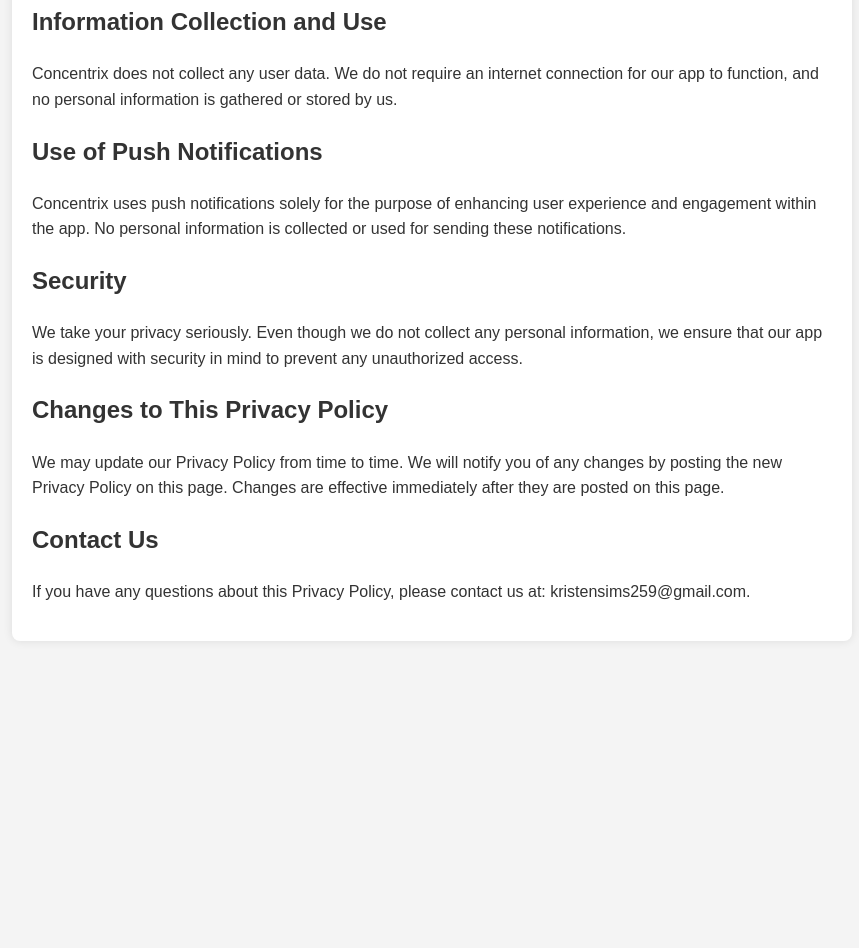
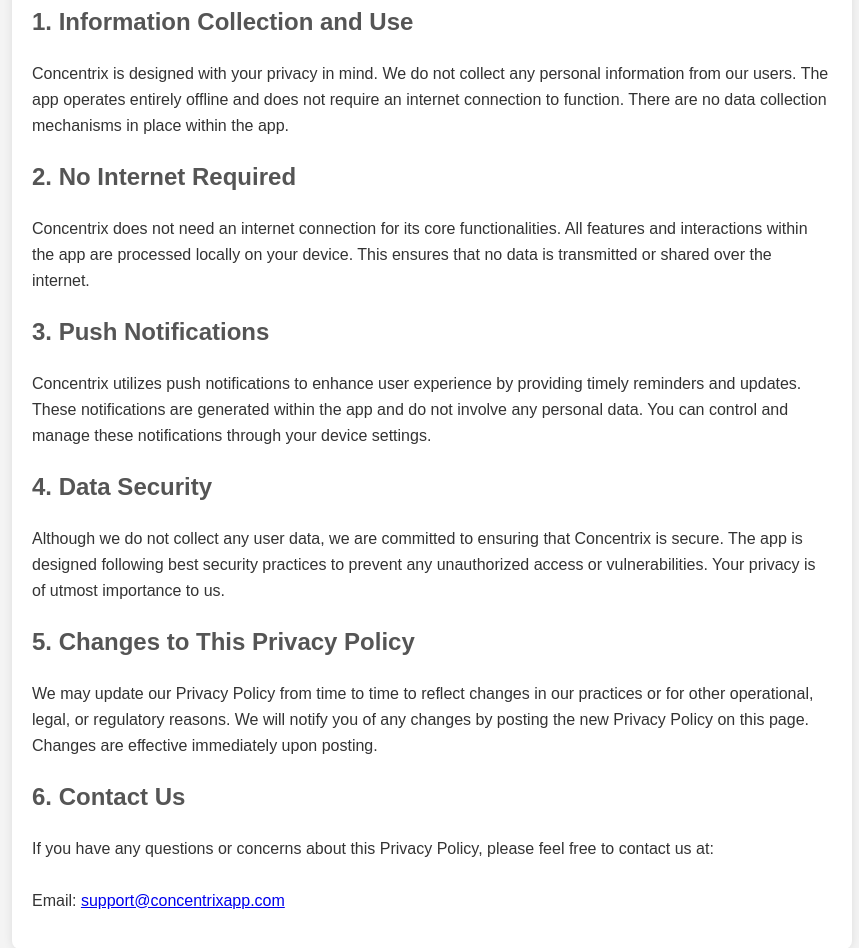
Before and after one commit to VansnomimaGit/Concentrix.github.io, a plain HTML site: page README.html in a window 1280 px wide. Shown: the part 232-1180 px from the top of the page, without its empty margins (208-1067 px from the left). Before the commit the page ends 923 px from the top, so only its background shows below. Drawn offline with Linux system fonts and the light colour scheme.

Commit message:
Update README.html

```diff
--- a/README.html
+++ b/README.html
@@ -24,6 +24,9 @@
         h1 {
             text-align: center;
         }
+        h2 {
+            color: #555;
+        }
         p {
             margin-bottom: 1em;
         }
@@ -35,25 +38,37 @@
         <p>
             Welcome to Concentrix. This privacy policy explains how our app, Concentrix, handles your data and ensures your privacy.
         </p>
-        <h2>Information Collection and Use</h2>
+
+        <h2>1. Information Collection and Use</h2>
         <p>
-            Concentrix does not collect any user data. We do not require an internet connection for our app to function, and no personal information is gathered or stored by us.
+            Concentrix is designed with your privacy in mind. We do not collect any personal information from our users. The app operates entirely offline and does not require an internet connection to function. There are no data collection mechanisms in place within the app.
         </p>
-        <h2>Use of Push Notifications</h2>
+
+        <h2>2. No Internet Required</h2>
         <p>
-            Concentrix uses push notifications solely for the purpose of enhancing user experience and engagement within the app. No personal information is collected or used for sending these notifications.
+            Concentrix does not need an internet connection for its core functionalities. All features and interactions within the app are processed locally on your device. This ensures that no data is transmitted or shared over the internet.
         </p>
-        <h2>Security</h2>
+
+        <h2>3. Push Notifications</h2>
         <p>
-            We take your privacy seriously. Even though we do not collect any personal information, we ensure that our app is designed with security in mind to prevent any unauthorized access.
+            Concentrix utilizes push notifications to enhance user experience by providing timely reminders and updates. These notifications are generated within the app and do not involve any personal data. You can control and manage these notifications through your device settings.
         </p>
-        <h2>Changes to This Privacy Policy</h2>
+
+        <h2>4. Data Security</h2>
         <p>
-            We may update our Privacy Policy from time to time. We will notify you of any changes by posting the new Privacy Policy on this page. Changes are effective immediately after they are posted on this page.
+            Although we do not collect any user data, we are committed to ensuring that Concentrix is secure. The app is designed following best security practices to prevent any unauthorized access or vulnerabilities. Your privacy is of utmost importance to us.
         </p>
-        <h2>Contact Us</h2>
+
+        <h2>5. Changes to This Privacy Policy</h2>
         <p>
-            If you have any questions about this Privacy Policy, please contact us at: kristensims259@gmail.com.
+            We may update our Privacy Policy from time to time to reflect changes in our practices or for other operational, legal, or regulatory reasons. We will notify you of any changes by posting the new Privacy Policy on this page. Changes are effective immediately upon posting.
+        </p>
+
+        <h2>6. Contact Us</h2>
+        <p>
+            If you have any questions or concerns about this Privacy Policy, please feel free to contact us at:
+            <br><br>
+            Email: <a href="mailto:support@concentrixapp.com">support@concentrixapp.com</a>
         </p>
     </div>
 </body>
```
